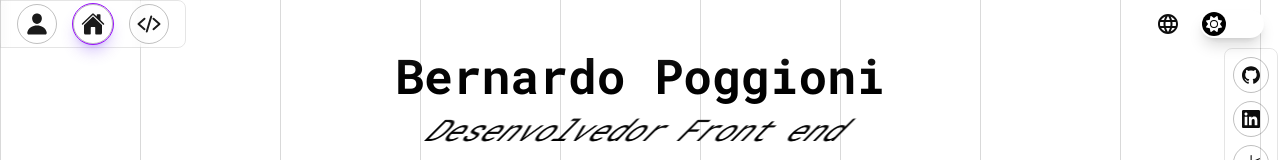
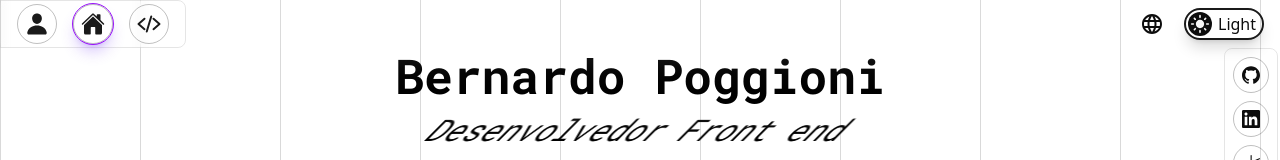
Before and after one commit to Bernardopog/portfolio, a Next.js app: page / in a window 1280 px wide. Shown: the top 160 px of the page. Built offline with nearby package versions, Linux system fonts and the light colour scheme; no server answers.

Commit message:
style(theme): change theme toggler style to be more explicit

```diff
--- a/src/app/css/animation.css
+++ b/src/app/css/animation.css
@@ -1,14 +1,4 @@
 @theme {
-  --animate-moving: moving 0.3s ease-in-out;
-  @keyframes moving {
-    from {
-      filter: blur(2px);
-    }
-    to {
-      filter: blur(0);
-    }
-  }
-
   --animate-stroke: stroke 1.5s ease-in forwards;
   @keyframes stroke {
     0% {
--- a/src/components/features/header/ThemeToggler.tsx
+++ b/src/components/features/header/ThemeToggler.tsx
@@ -1,7 +1,7 @@
 'use client';
 
-import { useEffect, useState } from 'react';
-import { FaMoon, FaSun } from 'react-icons/fa6';
+import { useEffect } from 'react';
+import { MdDarkMode, MdLightMode } from 'react-icons/md';
 import { useShallow } from 'zustand/shallow';
 import { useThemeStore } from '@/store/ThemeStore';
 
@@ -14,17 +14,10 @@ export default function ThemeToggler({ darkMode }: { darkMode: boolean }) {
     })),
   );
 
-  const [isMoving, setIsMoving] = useState<boolean>(false);
-
   const handleThemeChange = () => {
     toggleTheme();
-    setIsMoving(true);
     document.cookie = `theme=${isDarkMode ? 'light' : 'dark'}; path=/`;
     document.documentElement.classList.toggle('dark');
-
-    setTimeout(() => {
-      setIsMoving(false);
-    }, 300);
   };
 
   useEffect(() => {
@@ -34,15 +27,23 @@ export default function ThemeToggler({ darkMode }: { darkMode: boolean }) {
   return (
     <button
       type='button'
-      className='flex items-center w-16 p-0.5 rounded-full shadow-lg border-black bg-white shadow-black/15 cursor-pointer dark:bg-black dark:border-white dark:shadow-white/15'
+      className='flex items-center relative w-20 p-0.5 rounded-full border-2 shadow-lg shadow-black/15 cursor-pointer border-shark-900 dark:border-shark-100 dark:shadow-white/15'
       onClick={() => handleThemeChange()}
       aria-label='Alterar tema'
+      title='Alterar tema'
     >
+      <span className='absolute left-8 font-medium duration-300 ease-in-out text-shark-950 dark:text-shark-50 dark:left-2'>
+        {isDarkMode ? 'Dark' : 'Light'}
+      </span>
       <div
-        className={`flex items-center justify-center size-6 rounded-full bg-black text-white duration-300 ease-in-out transition-transform dark:bg-white dark:text-black dark:translate-x-[150%]
-        ${isMoving && 'animate-moving'}`}
+        className='flex items-center justify-center size-6 rounded-full duration-300 ease-in-out transition-transform bg-shark-950 text-shark-50 dark:translate-x-[200%] dark:bg-shark-50 dark:text-shark-950
+        '
       >
-        {isDarkMode ? <FaMoon className='text-xl' /> : <FaSun />}
+        {isDarkMode ? (
+          <MdDarkMode className='text-xl' />
+        ) : (
+          <MdLightMode className='text-xl' />
+        )}
       </div>
     </button>
   );
```
